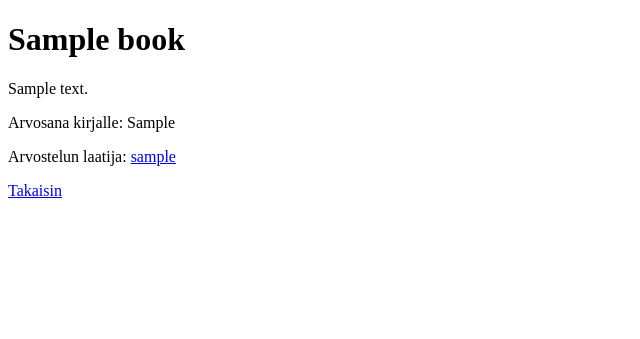
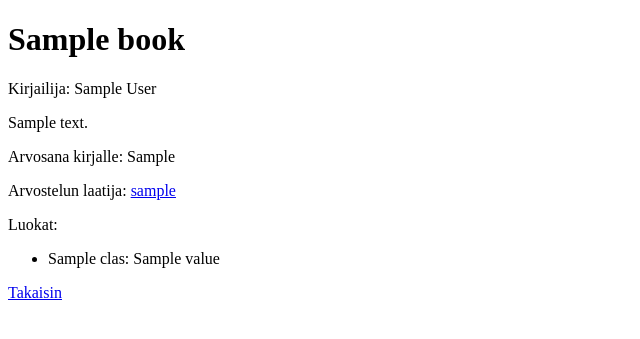
Before and after one commit to Axaboi/kirja-arvostelu, a Flask app: template templates/show_book.html in a window 1280 px wide. Shown: the top 339 px of the page, without its empty margins (0-640 px from the left). Run offline with Flask 3, Linux system fonts and the light colour scheme; the template is opened without the code that fills it: most values are stand-ins (such as "Sample title", 1, 10 or a date in 2020).

Commit message:
Add author, show classes

```diff
--- a/templates/show_book.html
+++ b/templates/show_book.html
@@ -14,6 +14,9 @@
   </p>
   {% endif %}
     <p>
+        Kirjailija: {{book.author}}
+    </p>
+    <p>
         {{ book.description }}
     </p>
     <p>
@@ -22,6 +25,16 @@
     <p>
         Arvostelun laatija: <a href="/user/{{ book.user_id }}">{{ book.username }}</a>
     </p>
+    {% if classes %}
+    <p>
+      Luokat:
+      <ul>
+        {% for class in classes %}
+        <li>{{ class.title }}: {{ class.value }}</li>
+        {% endfor %}
+      </ul>
+    </p>
+    {% endif %}
     <p>
         <a href="/">Takaisin</a>
     </p>
```
